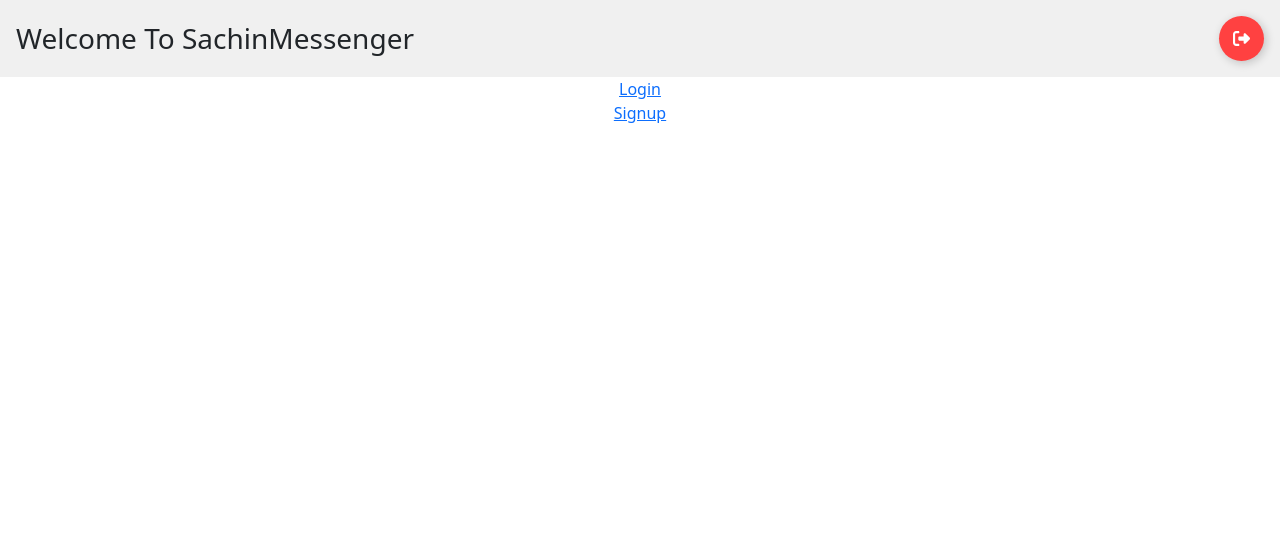
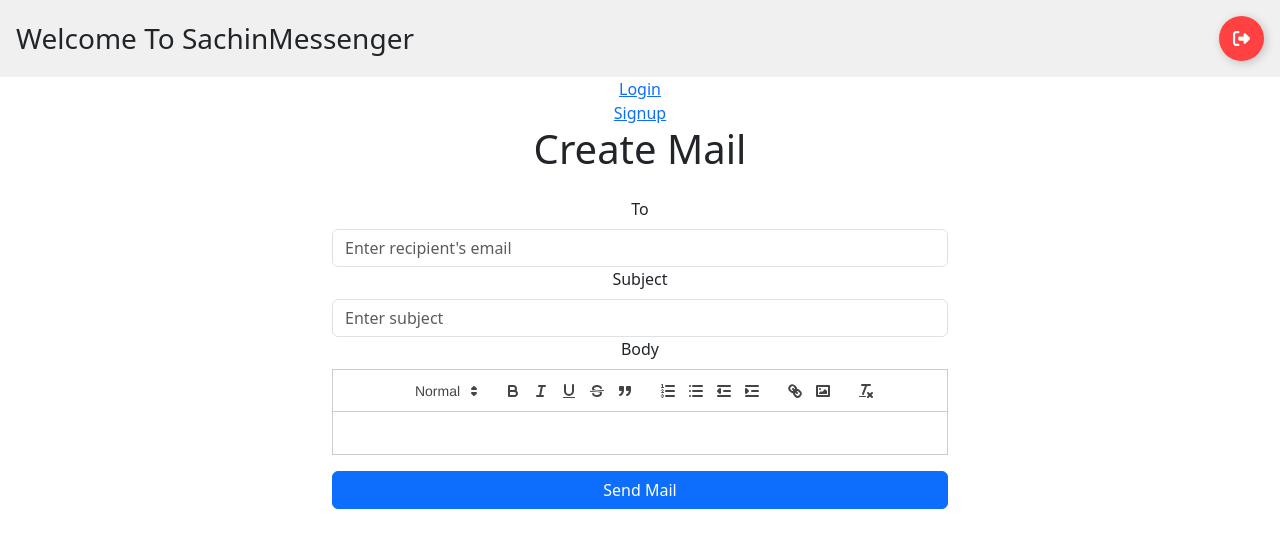
Before and after one commit to Sachinshekharpatel/mailBoxReactBootstrap, a React (Create React App) app: page / in a window 1280 px wide. Shown: the top 548 px of the page. Built offline with nearby package versions, Linux system fonts and the light colour scheme; sample sign-in values are in the browser's storage.

Commit message:
input tag made including send mail button working and data is stored in thefirebase url

```diff
--- a/package.json
+++ b/package.json
@@ -12,6 +12,7 @@
     "react": "^18.3.1",
     "react-bootstrap": "^2.10.2",
     "react-dom": "^18.3.1",
+    "react-quill": "^2.0.0",
     "react-router-dom": "^6.23.0",
     "react-scripts": "5.0.1",
     "web-vitals": "^2.1.4"
--- a/src/App.js
+++ b/src/App.js
@@ -4,6 +4,7 @@
 import LoginPage from "./loginpage/loginpage";
 import SignupPage from "./signuppage/signuppage";
 import Welcomepage from "./Welcomepage/welcomepage";
+import 'react-quill/dist/quill.snow.css';
 function App() {
   return (
     <Router>
--- a/src/Welcomepage/welcomepage.js
+++ b/src/Welcomepage/welcomepage.js
@@ -1,6 +1,7 @@
 import React, { useEffect } from "react";
 import { Link, useNavigate } from "react-router-dom";
 import "./welcomepage.css";
+import CreateMailPage from "../sendMailcomponent/CreateMailPage";
 
 function Welcomepage() {
   const navigate = useNavigate();
@@ -35,6 +36,7 @@
       </div>
       <Link to="/loginpage">Login</Link><br></br>
       <Link to="/signuppage">Signup</Link>
+     <CreateMailPage></CreateMailPage>
     </div>
   );
 }
--- a/src/loginpage/loginpage.js
+++ b/src/loginpage/loginpage.js
@@ -14,7 +14,7 @@
 //       navigate("/");
 //     }
 //   }, [token]);
-  const handleSubmit = (e) => {
+  const LoginBtnhandler = (e) => {
     e.preventDefault();
     const email = emailRef.current.value;
     const password = passwordRef.current.value;
@@ -36,6 +36,7 @@
       )
       .then((response) => {
         console.log("User signed in successfully:", response.data);
+        localStorage.setItem("email", response.data.email);
         localStorage.setItem("token", response.data.idToken);
         navigate("/");
       })
@@ -56,7 +57,7 @@
               <h4>Login</h4>
             </div>
             <div className="card-body">
-              <form onSubmit={handleSubmit}>
+              <form onSubmit={LoginBtnhandler}>
                 <div className="form-group">
                   <label htmlFor="email">Email address</label>
                   <input
--- /dev/null
+++ b/src/sendMailcomponent/CreateMailPage.js
@@ -0,0 +1,104 @@
+import React, { useRef, useState } from "react";
+import { Form, Button, Container, Row, Col } from "react-bootstrap";
+import ReactQuill from "react-quill"; // this library is used for body so that we can write text in the body like bold and italic and other option
+import "react-quill/dist/quill.snow.css";
+import axios from "axios";
+const CreateMailPage = () => {
+  const modules = {
+    toolbar: [
+      [{ header: [1, 2, false] }],
+      ["bold", "italic", "underline", "strike", "blockquote"],
+      [
+        { list: "ordered" },
+        { list: "bullet" },
+        { indent: "-1" },
+        { indent: "+1" },
+      ],
+      ["link", "image"],
+      ["clean"],
+    ],
+  };
+  const [body, setBody] = useState("");
+  const apikey = "AIzaSyCptE9QtAawOyBKdjmzWWZM5PegYF0W-g0";
+  const toRef = useRef();
+
+  const subjectRef = useRef();
+
+  const SendMailHandler = (e) => {
+    e.preventDefault();
+    const to = toRef.current.value.trim();
+    const subject = subjectRef.current.value.trim();
+    //below cleanBody function is used for removing html tags from body because earlier in body part the data is sending includes p tag
+    const cleanBody = (html) => {
+      return html.replace(/<[^>]*>?/gm, "");
+    };
+    const data = {
+      to: to,
+      subject: subject,
+      body: cleanBody(body),
+      myemail: localStorage.getItem("email"),
+    };
+
+    axios
+      .post(
+        "https://fir-cypresstestcase-default-rtdb.firebaseio.com/MailBoxData.json",
+        data
+      )
+      .then((response) => {
+        console.log("Mail Sent Successfully");
+        toRef.current.value = "";
+        subjectRef.current.value = "";
+        setBody("");
+      })
+      .catch((error) => {
+        console.log("Error:", error);
+      });
+  };
+
+  return (
+    <Container fluid>
+      <Row className="justify-content-center">
+        <Col xs={12} md={8} lg={6}>
+          <h1 className="text-center mb-4">Create Mail</h1>
+          <Form onSubmit={SendMailHandler}>
+            <Form.Group controlId="formTo">
+              <Form.Label>To</Form.Label>
+              <Form.Control
+                type="text"
+                placeholder="Enter recipient's email"
+                ref={toRef}
+                required
+              />
+            </Form.Group>
+
+            <Form.Group controlId="formSubject">
+              <Form.Label>Subject</Form.Label>
+              <Form.Control
+                type="text"
+                placeholder="Enter subject"
+                ref={subjectRef}
+                required
+              />
+            </Form.Group>
+
+            <Form.Group controlId="formBody">
+              <Form.Label>Body</Form.Label>
+              <ReactQuill
+                theme="snow"
+                value={body}
+                onChange={setBody}
+                modules={modules}
+              />
+            </Form.Group>
+
+            <Button variant="primary" type="submit" className="mt-3 w-100">
+              Send Mail
+            </Button>
+          </Form>
+        </Col>
+      </Row>
+    </Container>
+  );
+};
+
+export default CreateMailPage;
```
Also changed, not shown: 1 other file (tests, documents, lock files or other folders).
